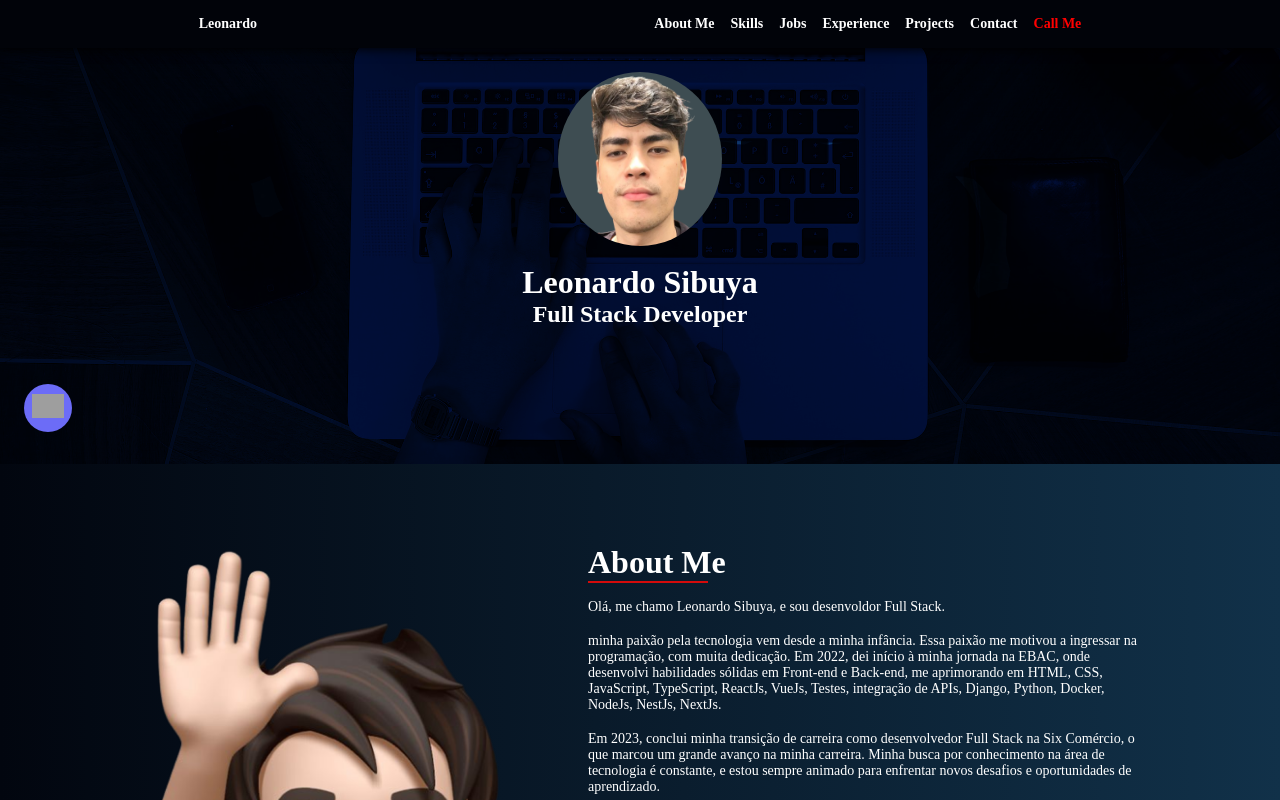
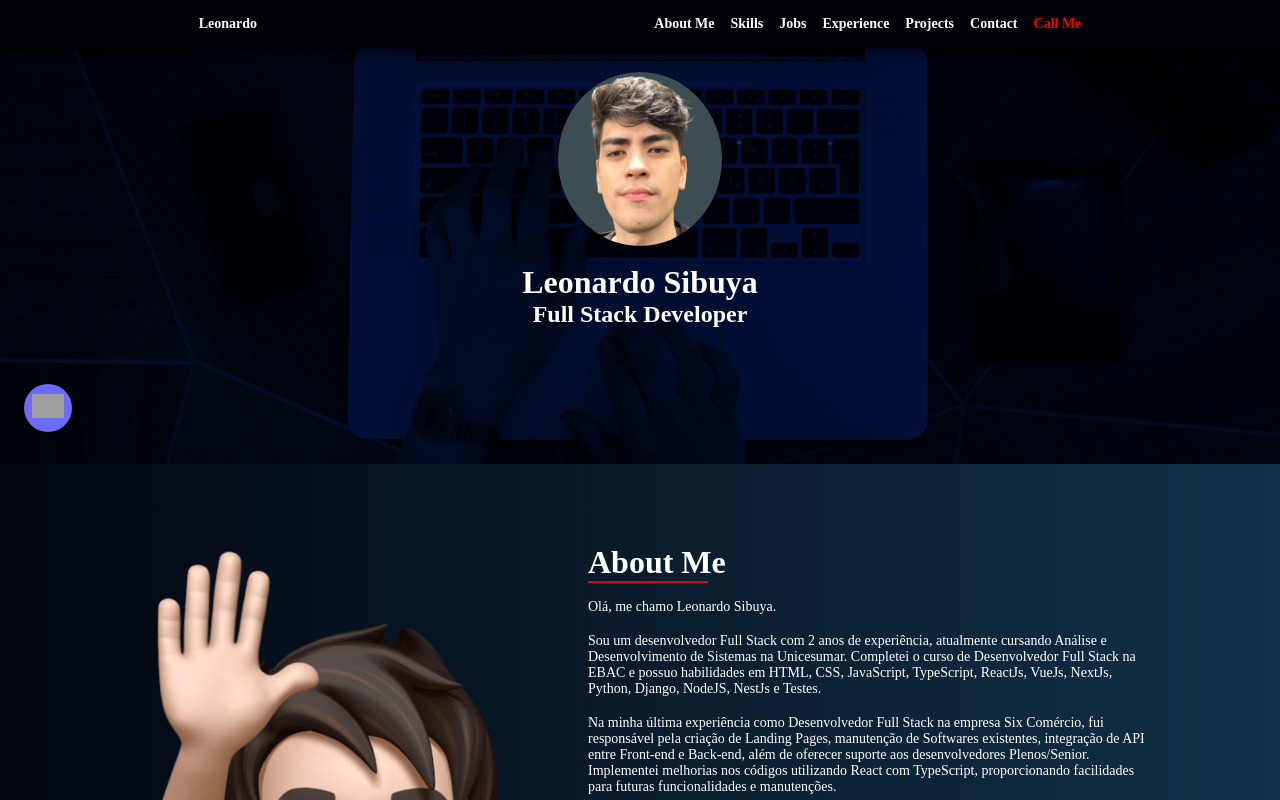
Before and after one commit to LeonardoSibuya/Meu-Portifloio, a React (Create React App) app: page / in a window 1280 px wide. Shown: the top 800 px of the page. Built offline with nearby package versions, Linux system fonts and the light colour scheme; grey boxes are pictures that could not be loaded; a web font is replaced by a local one.

Commit message:
alterando about section

```diff
--- a/src/containers/About/index.tsx
+++ b/src/containers/About/index.tsx
@@ -25,25 +25,24 @@ const About = () => (
         <div>
           <Titulo>About Me</Titulo>
           <Line />
+          <Paragrafo>Olá, me chamo Leonardo Sibuya.</Paragrafo>
+          <br />
           <Paragrafo>
-            Olá, me chamo Leonardo Sibuya, e sou desenvoldor Full Stack.
+            Sou um desenvolvedor Full Stack com 2 anos de experiência,
+            atualmente cursando Análise e Desenvolvimento de Sistemas na
+            Unicesumar. Completei o curso de Desenvolvedor Full Stack na EBAC e
+            possuo habilidades em HTML, CSS, JavaScript, TypeScript, ReactJs,
+            VueJs, NextJs, Python, Django, NodeJS, NestJs e Testes.
           </Paragrafo>
           <br />
           <Paragrafo>
-            minha paixão pela tecnologia vem desde a minha infância. Essa paixão
-            me motivou a ingressar na programação, com muita dedicação. Em 2022,
-            dei início à minha jornada na EBAC, onde desenvolvi habilidades
-            sólidas em Front-end e Back-end, me aprimorando em HTML, CSS,
-            JavaScript, TypeScript, ReactJs, VueJs, Testes, integração de APIs,
-            Django, Python, Docker, NodeJs, NestJs, NextJs.
-          </Paragrafo>
-          <br />
-          <Paragrafo>
-            Em 2023, conclui minha transição de carreira como desenvolvedor Full
-            Stack na Six Comércio, o que marcou um grande avanço na minha
-            carreira. Minha busca por conhecimento na área de tecnologia é
-            constante, e estou sempre animado para enfrentar novos desafios e
-            oportunidades de aprendizado.
+            Na minha última experiência como Desenvolvedor Full Stack na empresa
+            Six Comércio, fui responsável pela criação de Landing Pages,
+            manutenção de Softwares existentes, integração de API entre
+            Front-end e Back-end, além de oferecer suporte aos desenvolvedores
+            Plenos/Senior. Implementei melhorias nos códigos utilizando React
+            com TypeScript, proporcionando facilidades para futuras
+            funcionalidades e manutenções.
           </Paragrafo>
           <br />
           <Paragrafo>
```
